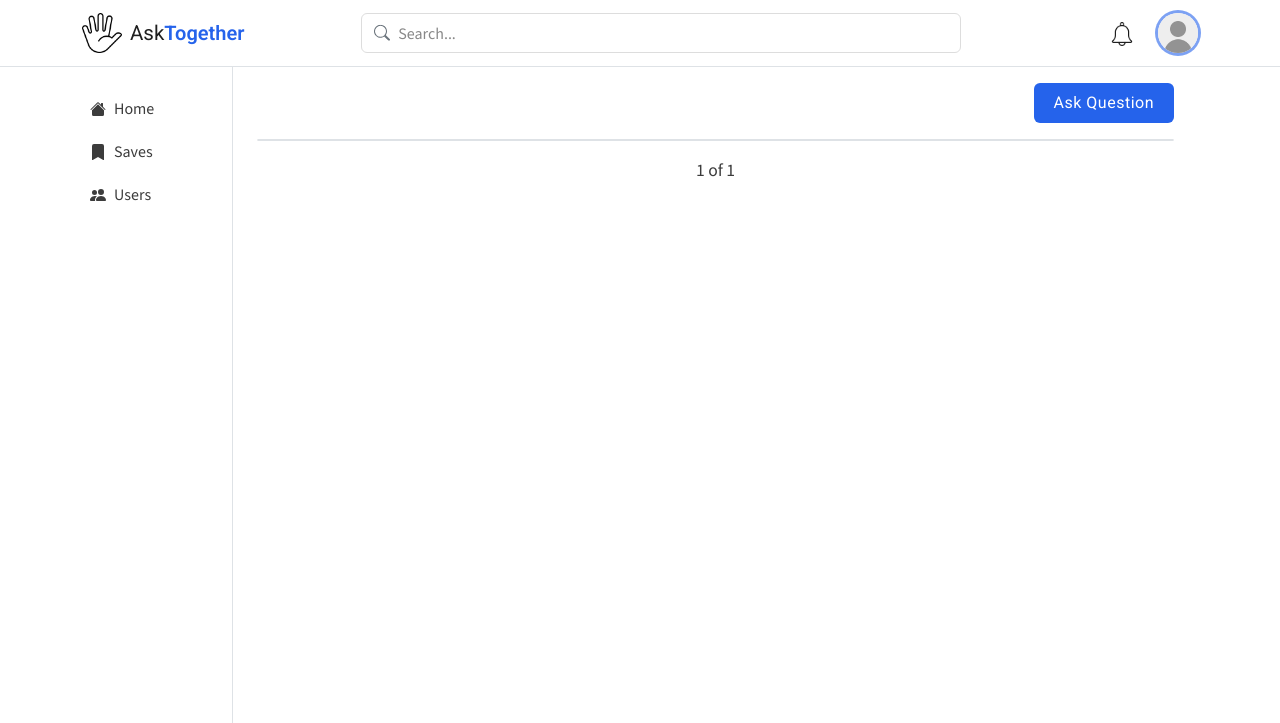
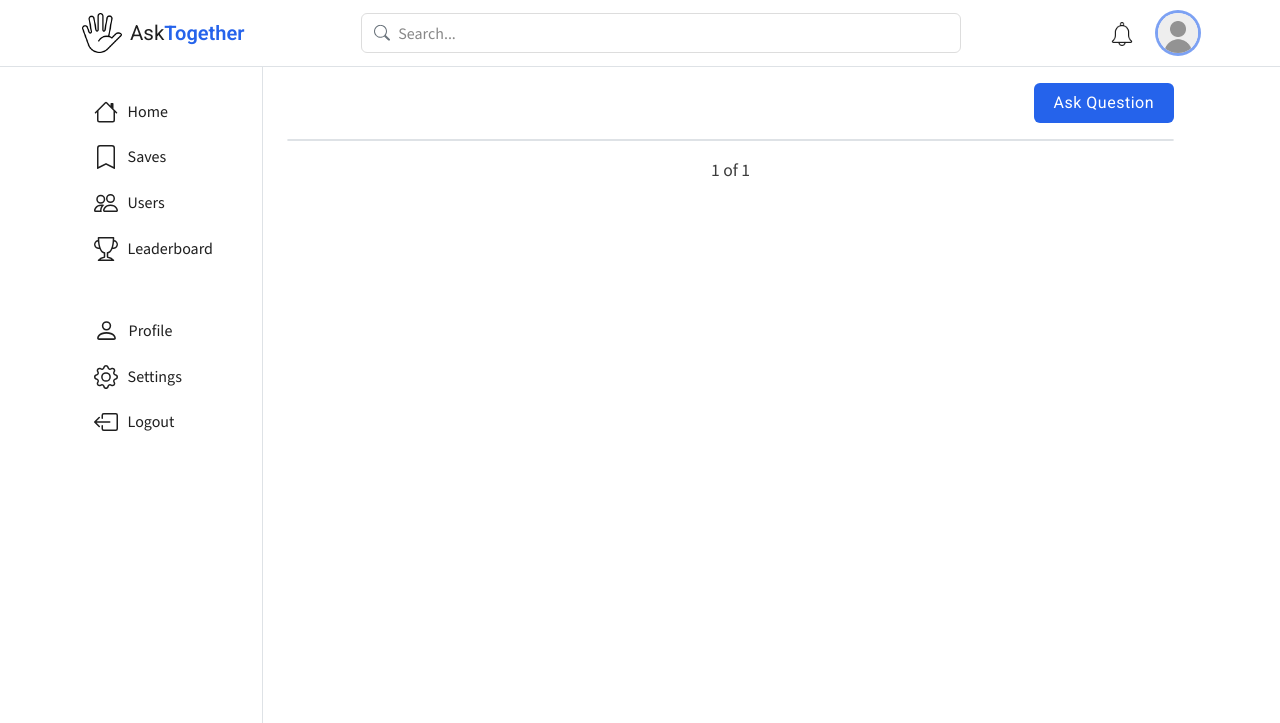
Before and after one commit to rajas19-ita/AskTogether, a Django app: page / in a window 1280 px wide. Shown: the top 723 px of the page. Run offline with Django 5.2, Linux system fonts and the light colour scheme; the visitor is signed in with stand-in values (Sample User, id 1); data that the repository does not hold is empty.

Commit message:
style: improve sidebar UI layout and styling

```diff
--- a/ask_together/templates/ask_together/includes/sidebar.html
+++ b/ask_together/templates/ask_together/includes/sidebar.html
@@ -1,35 +1,73 @@
-<div class="py-4 sidebar flex-shrink-0" style="width:150px">
-    <ul class="list-unstyled d-flex flex-column gap-2">
+<div class="at-sidebar" style="">
+    <div class="d-flex flex-column gap-4">
+        <ul class="list-unstyled d-flex flex-column gap-1">
             <li>
-            <a class="text-decoration-none" href="{% url 'ask_together:home' %}">
-                <div class="d-flex align-items-center gap-2 sidebar-links me-1 fs-6">
-                    <svg xmlns="http://www.w3.org/2000/svg" width="16" height="16" fill="currentColor" class="bi bi-house-fill" viewBox="0 0 16 16">
-                        <path d="M8.707 1.5a1 1 0 0 0-1.414 0L.646 8.146a.5.5 0 0 0 .708.708L8 2.207l6.646 6.647a.5.5 0 0 0 .708-.708L13 5.793V2.5a.5.5 0 0 0-.5-.5h-1a.5.5 0 0 0-.5.5v1.293z"/>
-                        <path d="m8 3.293 6 6V13.5a1.5 1.5 0 0 1-1.5 1.5h-9A1.5 1.5 0 0 1 2 13.5V9.293z"/>
+                <a class="at-sidebar-link me-1" href="{% url 'ask_together:home' %}">
+                    <svg xmlns="http://www.w3.org/2000/svg" width="24" height="24" fill="currentColor" class="bi bi-house" viewBox="0 0 16 16">
+                        <path d="M8.707 1.5a1 1 0 0 0-1.414 0L.646 8.146a.5.5 0 0 0 .708.708L2 8.207V13.5A1.5 1.5 0 0 0 3.5 15h9a1.5 1.5 0 0 0 1.5-1.5V8.207l.646.647a.5.5 0 0 0 .708-.708L13 5.793V2.5a.5.5 0 0 0-.5-.5h-1a.5.5 0 0 0-.5.5v1.293zM13 7.207V13.5a.5.5 0 0 1-.5.5h-9a.5.5 0 0 1-.5-.5V7.207l5-5z"/>
                     </svg>
-                    <span class="fw-medium">Home</span>
-                </div>
+                    <span class="">Home</span>
                 </a>
             </li>
             <li>
-            <a class="text-decoration-none">
-                <div class="d-flex align-items-center gap-2 sidebar-links me-1 fs-6">
-                    <svg xmlns="http://www.w3.org/2000/svg" width="16" height="16" fill="currentColor" class="bi bi-bookmark-fill" viewBox="0 0 16 16">
-                        <path d="M2 2v13.5a.5.5 0 0 0 .74.439L8 13.069l5.26 2.87A.5.5 0 0 0 14 15.5V2a2 2 0 0 0-2-2H4a2 2 0 0 0-2 2"/>
+                <a class="at-sidebar-link me-1">
+                    <svg xmlns="http://www.w3.org/2000/svg" width="24" height="24" fill="currentColor" class="bi bi-bookmark" viewBox="0 0 16 16">
+                        <path d="M2 2a2 2 0 0 1 2-2h8a2 2 0 0 1 2 2v13.5a.5.5 0 0 1-.777.416L8 13.101l-5.223 2.815A.5.5 0 0 1 2 15.5zm2-1a1 1 0 0 0-1 1v12.566l4.723-2.482a.5.5 0 0 1 .554 0L13 14.566V2a1 1 0 0 0-1-1z"/>
                     </svg>
-                    <span class="fw-medium">Saves</span>
-                </div>
+                    <span class="">Saves</span>
                 </a>
             </li>
             <li>
-            <a class="text-decoration-none">
-                <div class="d-flex align-items-center gap-2 sidebar-links me-1 fs-6">
-                    <svg xmlns="http://www.w3.org/2000/svg" width="16" height="16" fill="currentColor" class="bi bi-people-fill" viewBox="0 0 16 16">
-                        <path d="M7 14s-1 0-1-1 1-4 5-4 5 3 5 4-1 1-1 1zm4-6a3 3 0 1 0 0-6 3 3 0 0 0 0 6m-5.784 6A2.24 2.24 0 0 1 5 13c0-1.355.68-2.75 1.936-3.72A6.3 6.3 0 0 0 5 9c-4 0-5 3-5 4s1 1 1 1zM4.5 8a2.5 2.5 0 1 0 0-5 2.5 2.5 0 0 0 0 5"/>
+                <a class="at-sidebar-link me-1">
+                    <svg xmlns="http://www.w3.org/2000/svg" width="24" height="24" fill="currentColor" class="bi bi-people" viewBox="0 0 16 16">
+                        <path d="M15 14s1 0 1-1-1-4-5-4-5 3-5 4 1 1 1 1zm-7.978-1L7 12.996c.001-.264.167-1.03.76-1.72C8.312 10.629 9.282 10 11 10c1.717 0 2.687.63 3.24 1.276.593.69.758 1.457.76 1.72l-.008.002-.014.002zM11 7a2 2 0 1 0 0-4 2 2 0 0 0 0 4m3-2a3 3 0 1 1-6 0 3 3 0 0 1 6 0M6.936 9.28a6 6 0 0 0-1.23-.247A7 7 0 0 0 5 9c-4 0-5 3-5 4q0 1 1 1h4.216A2.24 2.24 0 0 1 5 13c0-1.01.377-2.042 1.09-2.904.243-.294.526-.569.846-.816M4.92 10A5.5 5.5 0 0 0 4 13H1c0-.26.164-1.03.76-1.724.545-.636 1.492-1.256 3.16-1.275ZM1.5 5.5a3 3 0 1 1 6 0 3 3 0 0 1-6 0m3-2a2 2 0 1 0 0 4 2 2 0 0 0 0-4"/>
                     </svg>
-                    <span class="fw-medium">Users</span>
-                </div>
+                    <span class="">Users</span>
+                </a>
+            </li>
+            <li>
+                <a class="at-sidebar-link me-1">
+                    <svg xmlns="http://www.w3.org/2000/svg" width="24" height="24" fill="currentColor" class="bi bi-trophy" viewBox="0 0 16 16">
+                        <path d="M2.5.5A.5.5 0 0 1 3 0h10a.5.5 0 0 1 .5.5q0 .807-.034 1.536a3 3 0 1 1-1.133 5.89c-.79 1.865-1.878 2.777-2.833 3.011v2.173l1.425.356c.194.048.377.135.537.255L13.3 15.1a.5.5 0 0 1-.3.9H3a.5.5 0 0 1-.3-.9l1.838-1.379c.16-.12.343-.207.537-.255L6.5 13.11v-2.173c-.955-.234-2.043-1.146-2.833-3.012a3 3 0 1 1-1.132-5.89A33 33 0 0 1 2.5.5m.099 2.54a2 2 0 0 0 .72 3.935c-.333-1.05-.588-2.346-.72-3.935m10.083 3.935a2 2 0 0 0 .72-3.935c-.133 1.59-.388 2.885-.72 3.935M3.504 1q.01.775.056 1.469c.13 2.028.457 3.546.87 4.667C5.294 9.48 6.484 10 7 10a.5.5 0 0 1 .5.5v2.61a1 1 0 0 1-.757.97l-1.426.356a.5.5 0 0 0-.179.085L4.5 15h7l-.638-.479a.5.5 0 0 0-.18-.085l-1.425-.356a1 1 0 0 1-.757-.97V10.5A.5.5 0 0 1 9 10c.516 0 1.706-.52 2.57-2.864.413-1.12.74-2.64.87-4.667q.045-.694.056-1.469z"/>
+                    </svg>
+                    <span class="">Leaderboard</span>
                 </a>
             </li>
         </ul>
+
+        <ul class="list-unstyled d-flex flex-column gap-1">
+            <li>
+                <a class="at-sidebar-link me-1">
+                    <svg xmlns="http://www.w3.org/2000/svg" width="25" height="25" fill="currentColor" class="bi bi-person" viewBox="0 0 16 16">
+                        <path d="M8 8a3 3 0 1 0 0-6 3 3 0 0 0 0 6m2-3a2 2 0 1 1-4 0 2 2 0 0 1 4 0m4 8c0 1-1 1-1 1H3s-1 0-1-1 1-4 6-4 6 3 6 4m-1-.004c-.001-.246-.154-.986-.832-1.664C11.516 10.68 10.289 10 8 10s-3.516.68-4.168 1.332c-.678.678-.83 1.418-.832 1.664z"/>
+                    </svg>
+                    <span class="">Profile</span>
+                </a>
+            </li>
+
+            <li>
+                <a class="at-sidebar-link me-1 ">
+                    <svg xmlns="http://www.w3.org/2000/svg" width="24" height="24" fill="currentColor" class="bi bi-gear" viewBox="0 0 16 16">
+                        <path d="M8 4.754a3.246 3.246 0 1 0 0 6.492 3.246 3.246 0 0 0 0-6.492M5.754 8a2.246 2.246 0 1 1 4.492 0 2.246 2.246 0 0 1-4.492 0"/>
+                        <path d="M9.796 1.343c-.527-1.79-3.065-1.79-3.592 0l-.094.319a.873.873 0 0 1-1.255.52l-.292-.16c-1.64-.892-3.433.902-2.54 2.541l.159.292a.873.873 0 0 1-.52 1.255l-.319.094c-1.79.527-1.79 3.065 0 3.592l.319.094a.873.873 0 0 1 .52 1.255l-.16.292c-.892 1.64.901 3.434 2.541 2.54l.292-.159a.873.873 0 0 1 1.255.52l.094.319c.527 1.79 3.065 1.79 3.592 0l.094-.319a.873.873 0 0 1 1.255-.52l.292.16c1.64.893 3.434-.902 2.54-2.541l-.159-.292a.873.873 0 0 1 .52-1.255l.319-.094c1.79-.527 1.79-3.065 0-3.592l-.319-.094a.873.873 0 0 1-.52-1.255l.16-.292c.893-1.64-.902-3.433-2.541-2.54l-.292.159a.873.873 0 0 1-1.255-.52zm-2.633.283c.246-.835 1.428-.835 1.674 0l.094.319a1.873 1.873 0 0 0 2.693 1.115l.291-.16c.764-.415 1.6.42 1.184 1.185l-.159.292a1.873 1.873 0 0 0 1.116 2.692l.318.094c.835.246.835 1.428 0 1.674l-.319.094a1.873 1.873 0 0 0-1.115 2.693l.16.291c.415.764-.42 1.6-1.185 1.184l-.291-.159a1.873 1.873 0 0 0-2.693 1.116l-.094.318c-.246.835-1.428.835-1.674 0l-.094-.319a1.873 1.873 0 0 0-2.692-1.115l-.292.16c-.764.415-1.6-.42-1.184-1.185l.159-.291A1.873 1.873 0 0 0 1.945 8.93l-.319-.094c-.835-.246-.835-1.428 0-1.674l.319-.094A1.873 1.873 0 0 0 3.06 4.377l-.16-.292c-.415-.764.42-1.6 1.185-1.184l.292.159a1.873 1.873 0 0 0 2.692-1.115z"/>
+                    </svg>
+                    <span class="">Settings</span>
+                </a>
+            </li>
+            {% if user.is_authenticated %}
+                <li>
+                    <form method="post" action="{% url 'ask_together:logout' %}" class=" me-1">
+                        {% csrf_token %}
+                        <button type="submit" class="at-sidebar-link">
+                            <svg xmlns="http://www.w3.org/2000/svg" width="24" height="24" fill="currentColor" class="bi bi-box-arrow-left" viewBox="0 0 16 16">
+                                <path fill-rule="evenodd" d="M6 12.5a.5.5 0 0 0 .5.5h8a.5.5 0 0 0 .5-.5v-9a.5.5 0 0 0-.5-.5h-8a.5.5 0 0 0-.5.5v2a.5.5 0 0 1-1 0v-2A1.5 1.5 0 0 1 6.5 2h8A1.5 1.5 0 0 1 16 3.5v9a1.5 1.5 0 0 1-1.5 1.5h-8A1.5 1.5 0 0 1 5 12.5v-2a.5.5 0 0 1 1 0z"/>
+                                <path fill-rule="evenodd" d="M.146 8.354a.5.5 0 0 1 0-.708l3-3a.5.5 0 1 1 .708.708L1.707 7.5H10.5a.5.5 0 0 1 0 1H1.707l2.147 2.146a.5.5 0 0 1-.708.708z"/>
+                            </svg>
+                            <span class="">Logout</span>
+                        </button>
+                    </form>
+                </li>
+            {% endif %}
+        </ul>
     </div>
+</div>
--- a/static/css/base.css
+++ b/static/css/base.css
@@ -42,7 +42,7 @@ h5,
 h6 {
   font-family: var(--font-family-heading);
   line-height: 1.3;
-  color: var(--color-heading);
+  color: var(--color-heading-dark);
 }
 
 .at-heading-color {
@@ -97,7 +97,7 @@ h6 {
 
 .at-btn-text {
   background: transparent;
-  color: var(--color-heading-dark);
+  color: var(--color-heading-dark) !important;
   transition: all 0.15s ease;
 }
 
@@ -151,11 +151,6 @@ h6 {
   height: 2.5rem;
 }
 
-.avatar {
-  border-radius: 50%;
-  overflow: hidden;
-}
-
 .at-avatar-ring {
   box-shadow: 0 0 0 3px rgba(37, 99, 235, 0.6);
 }
@@ -184,6 +179,43 @@ h6 {
 
 .at-btn-lg {
   padding: 0.65rem 1.5rem;
+}
+
+.at-sidebar-link {
+  display: flex;
+  align-items: center;
+  gap: 0.6rem;
+  border: none;
+  background-color: transparent;
+
+  width: 100%;
+  padding: 0.55rem 0.75rem;
+  border-radius: 0.375rem;
+  font-weight: 500;
+  font-size: 1rem;
+
+  color: var(--color-heading-dark) !important;
+  transition: all 0.15s ease-in-out;
+  text-decoration: none;
+  cursor: pointer;
+}
+
+.at-sidebar-link:hover {
+  background-color: #e9ecef;
+}
+
+.at-sidebar-link:active {
+  transform: scale(0.97);
+}
+
+.at-sidebar {
+  position: sticky;
+  top: 4.125rem;
+  width: 11.25rem;
+  height: max-content;
+  padding-top: 1.5rem;
+  padding-bottom: 1.5rem;
+  flex-shrink: 0 !important;
 }
 
 .form-input {
@@ -286,24 +318,6 @@ a {
   color: #3c3c3c !important;
 }
 
-.sidebar {
-  position: sticky;
-  top: 4.125rem;
-  height: max-content;
-}
-
-.sidebar-links {
-  border-radius: 0.375rem;
-  padding: 0.35rem 0.5rem;
-  transition: all 0.2s ease-in-out;
-  cursor: pointer;
-}
-
-.sidebar-links:hover {
-  color: #333333;
-  background-color: #e9ecef;
-}
-
 /* .sidebar-links.active {
   background-color: #e9ecef;
 } */
```
Lines whose indentation alone changed are shown as unchanged.
